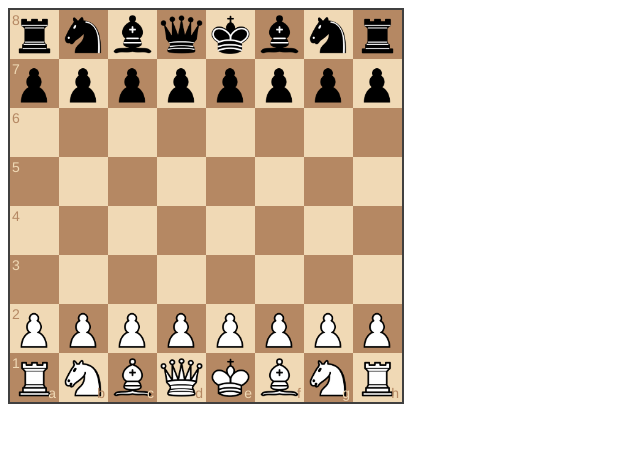
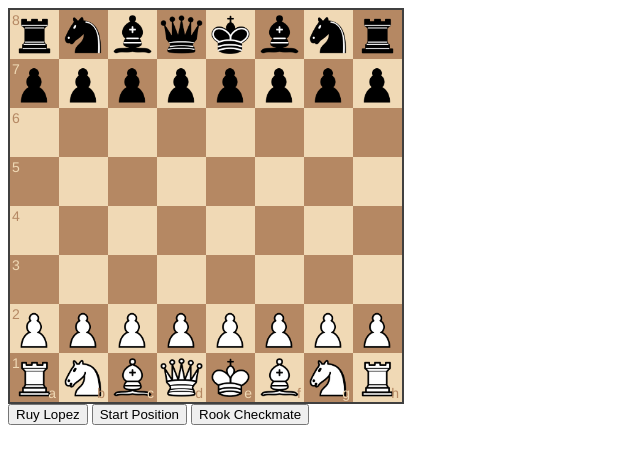
Before and after one commit to azraf-a/chesswizard, a website: page index.html in a window 1280 px wide. Shown: the whole page, without its empty margins (0-640 px from the left). Drawn offline with nearby package versions, Linux system fonts and the light colour scheme.

Commit message:
Update index.html

```diff
--- a/index.html
+++ b/index.html
@@ -8,6 +8,10 @@
   </head>
   <body>
     <div id="board1" style="width: 400px"></div>
+    <div id="myBoard" style="width: 400px"></div>
+    <button id="setRuyLopezBtn">Ruy Lopez</button>
+    <button id="setStartBtn">Start Position</button>
+    <button id="setRookCheckmateBtn">Rook Checkmate</button>
     <script>
         var board1 = ChessBoard('board1', 'start');
     </script>
```
